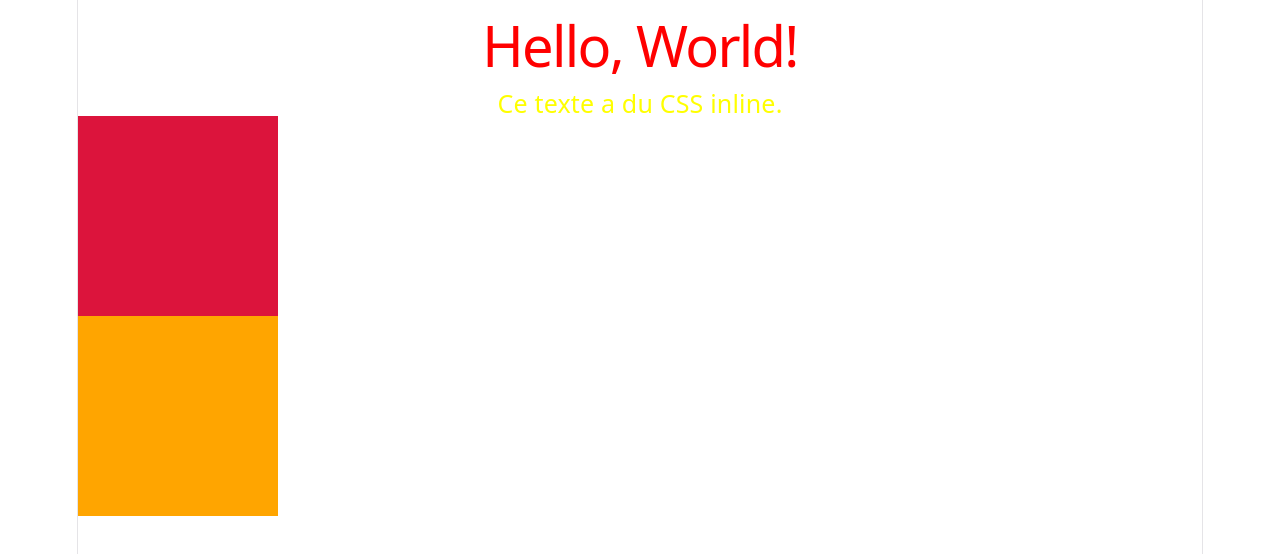
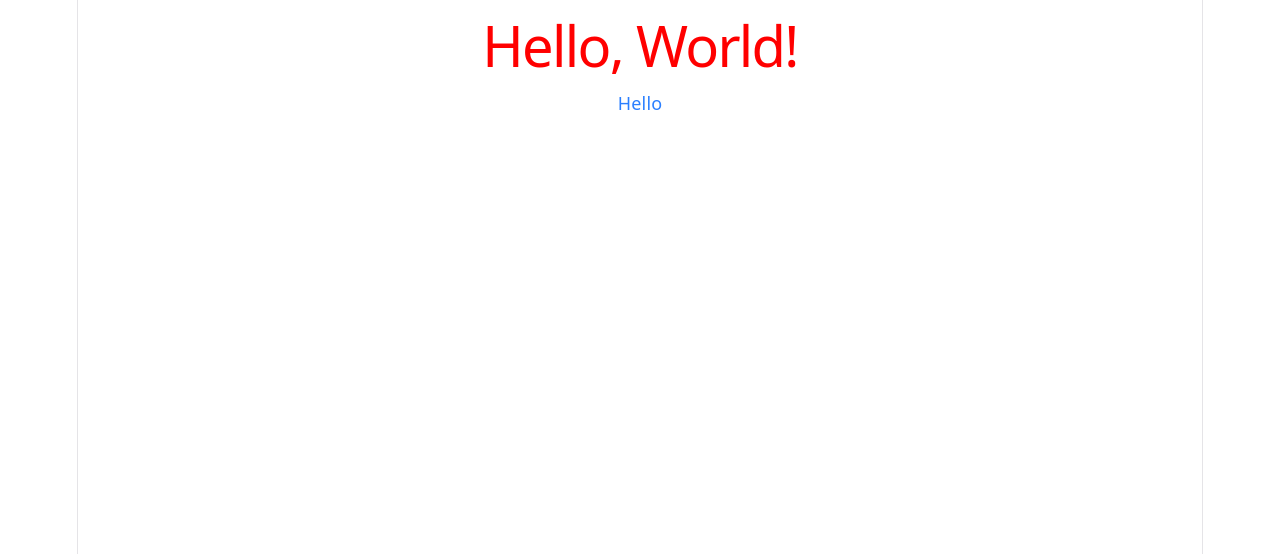
Before and after one commit to ngapsgeschaft/tuto-vue, a Vue app: page / in a window 1280 px wide. Shown: the top 554 px of the page. Built offline with nearby package versions, Linux system fonts and the light colour scheme.

Commit message:
ch#02(css): Importation de Tailwind.css via le CDN

```diff
--- a/index.html
+++ b/index.html
@@ -4,6 +4,7 @@
     <meta charset="UTF-8" />
     <link rel="icon" type="image/svg+xml" href="/favicon.svg" />
     <meta name="viewport" content="width=device-width, initial-scale=1.0" />
+    <script src="https://cdn.jsdelivr.net/npm/@tailwindcss/browser@4"></script>
     <title>tuto-vue</title>
   </head>
   <body>
--- a/src/components/MyComposant.vue
+++ b/src/components/MyComposant.vue
@@ -40,10 +40,12 @@
     <p>Methode: {{ statusMethod() }}</p>
     <p>Status computed: {{ statusComputed }}</p>
   </div> -->
-  <div class="box"></div>
+  <!-- <div class="box"></div>
   <div v-bind:style="inlineStyle">Ce texte a du CSS inline.</div>
   <div class="box-style"></div>
-  <div class="box-style-2"></div>
+  <div class="box-style-2"></div> -->
+
+  <p class="text-blue-500">Hello</p>
 </template>
 
 <script>
```
